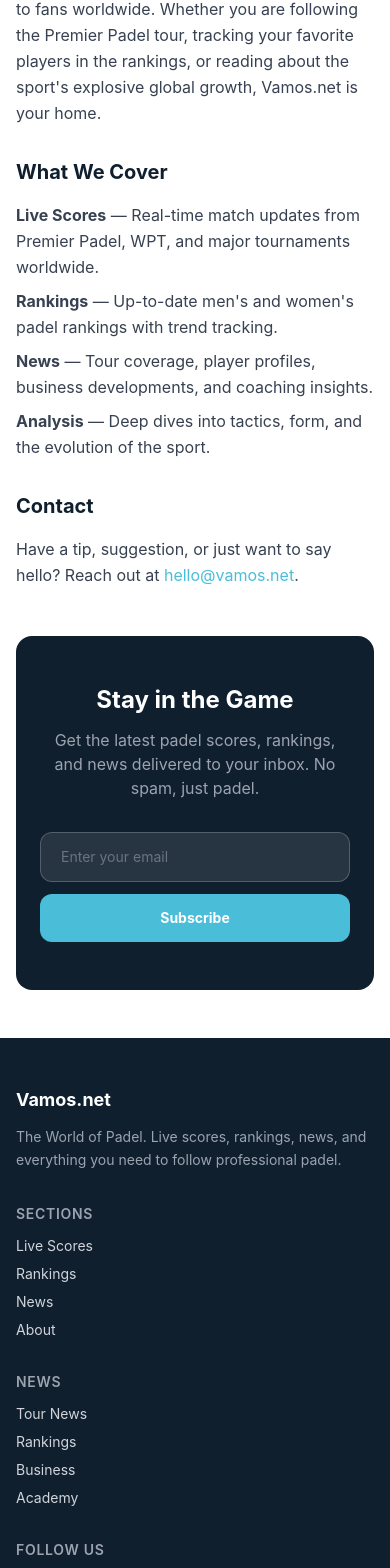
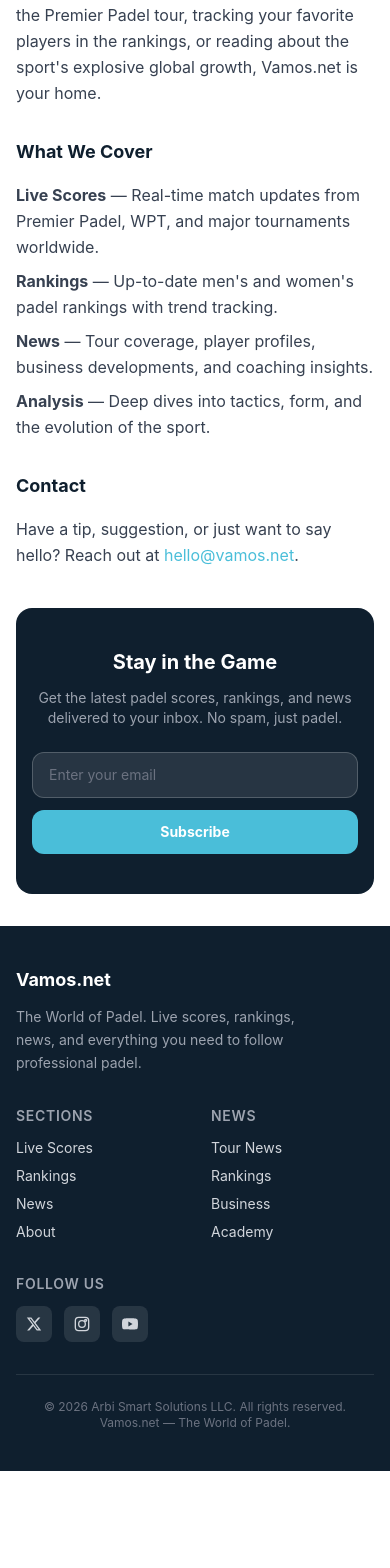
Before and after one commit to serenity42-ai/vamos-net, a Next.js app: page /about in a window 390 px wide. Shown: the part 333-1901 px from the top of the page. After the commit the page ends 1804 px from the top, so only its background shows below. Built offline with nearby package versions, Linux system fonts and the light colour scheme.

Commit message:
Footer: copyright updated to Arbi Smart Solutions LLC

```diff
--- a/src/app/about/page.tsx
+++ b/src/app/about/page.tsx
@@ -2,10 +2,10 @@
 
 export default function AboutPage() {
   return (
-    <main className="max-w-4xl mx-auto px-4 sm:px-6 lg:px-8 py-12">
-      <h1 className="text-3xl font-bold text-[#0F1F2E] mb-6">About Vamos.net</h1>
+    <main className="max-w-4xl mx-auto px-4 sm:px-6 lg:px-8 py-8 sm:py-12">
+      <h1 className="text-2xl sm:text-3xl font-bold text-[#0F1F2E] mb-6">About Vamos.net</h1>
 
-      <div className="prose prose-lg max-w-none text-gray-700 leading-relaxed mb-12">
+      <div className="prose prose-sm sm:prose-lg max-w-none text-gray-700 leading-relaxed mb-10 sm:mb-12 break-words">
         <p>
           <strong>Vamos.net</strong> is the definitive platform for the world of padel. We bring you live scores,
           real-time rankings, in-depth news coverage, and everything you need to follow the fastest-growing
@@ -17,7 +17,7 @@
           explosive global growth, Vamos.net is your home.
         </p>
 
-        <h2 className="text-xl font-bold text-[#0F1F2E] mt-8 mb-4">What We Cover</h2>
+        <h2 className="text-lg sm:text-xl font-bold text-[#0F1F2E] mt-8 mb-4">What We Cover</h2>
         <ul className="space-y-2">
           <li><strong>Live Scores</strong> &mdash; Real-time match updates from Premier Padel, WPT, and major tournaments worldwide.</li>
           <li><strong>Rankings</strong> &mdash; Up-to-date men&apos;s and women&apos;s padel rankings with trend tracking.</li>
@@ -25,7 +25,7 @@
           <li><strong>Analysis</strong> &mdash; Deep dives into tactics, form, and the evolution of the sport.</li>
         </ul>
 
-        <h2 className="text-xl font-bold text-[#0F1F2E] mt-8 mb-4">Contact</h2>
+        <h2 className="text-lg sm:text-xl font-bold text-[#0F1F2E] mt-8 mb-4">Contact</h2>
         <p>
           Have a tip, suggestion, or just want to say hello? Reach out at{" "}
           <a href="mailto:hello@vamos.net" className="text-[#4ABED9] hover:underline">hello@vamos.net</a>.
--- a/src/app/layout.tsx
+++ b/src/app/layout.tsx
@@ -19,7 +19,7 @@
 export default function RootLayout({ children }: { children: React.ReactNode }) {
   return (
     <html lang="en">
-      <body className="bg-white text-[#0F1F2E] min-h-screen flex flex-col">
+      <body className="bg-white text-[#0F1F2E] min-h-screen flex flex-col overflow-x-hidden">
         <Header />
         <div className="flex-1">{children}</div>
         <Footer />
--- a/src/components/Footer.tsx
+++ b/src/components/Footer.tsx
@@ -3,12 +3,12 @@
 export default function Footer() {
   return (
     <footer className="bg-[#0F1F2E] text-white">
-      <div className="max-w-7xl mx-auto px-4 sm:px-6 lg:px-8 py-12">
-        <div className="grid grid-cols-1 sm:grid-cols-2 lg:grid-cols-4 gap-8">
+      <div className="max-w-7xl mx-auto px-4 sm:px-6 lg:px-8 py-10 sm:py-12">
+        <div className="grid grid-cols-2 sm:grid-cols-2 lg:grid-cols-4 gap-8">
           {/* Brand */}
-          <div>
+          <div className="col-span-2 sm:col-span-2 lg:col-span-1">
             <h3 className="text-lg font-bold mb-3">Vamos.net</h3>
-            <p className="text-gray-400 text-sm leading-relaxed">
+            <p className="text-gray-400 text-sm leading-relaxed max-w-xs">
               The World of Padel. Live scores, rankings, news, and everything you need to follow professional padel.
             </p>
           </div>
@@ -36,7 +36,7 @@
           </div>
 
           {/* Social */}
-          <div>
+          <div className="col-span-2 sm:col-span-1">
             <h4 className="text-sm font-semibold uppercase tracking-wider text-gray-400 mb-3">Follow Us</h4>
             <div className="flex gap-3">
               <a href="#" className="w-9 h-9 rounded-lg bg-white/10 flex items-center justify-center text-gray-300 hover:bg-[#4ABED9] hover:text-white transition-colors" aria-label="Twitter / X">
@@ -52,8 +52,8 @@
           </div>
         </div>
 
-        <div className="mt-10 pt-8 border-t border-white/10 text-center text-sm text-gray-500">
-          &copy; {new Date().getFullYear()} Vamos.net — The World of Padel. All rights reserved.
+        <div className="mt-8 sm:mt-10 pt-6 sm:pt-8 border-t border-white/10 text-center text-xs sm:text-sm text-gray-500">
+          &copy; {new Date().getFullYear()} Arbi Smart Solutions LLC. All rights reserved. Vamos.net — The World of Padel.
         </div>
       </div>
     </footer>
--- a/src/components/NewsletterSignup.tsx
+++ b/src/components/NewsletterSignup.tsx
@@ -14,11 +14,11 @@
   };
 
   return (
-    <section className="bg-[#0F1F2E] rounded-2xl px-6 py-12 sm:px-12 text-center">
-      <h2 className="text-2xl sm:text-3xl font-bold text-white mb-3">
+    <section className="bg-[#0F1F2E] rounded-2xl px-4 py-10 sm:px-8 sm:py-12 md:px-12 text-center">
+      <h2 className="text-xl sm:text-2xl md:text-3xl font-bold text-white mb-3">
         Stay in the Game
       </h2>
-      <p className="text-gray-400 mb-8 max-w-md mx-auto">
+      <p className="text-gray-400 text-sm sm:text-base mb-6 sm:mb-8 max-w-md mx-auto">
         Get the latest padel scores, rankings, and news delivered to your inbox. No spam, just padel.
       </p>
 
@@ -30,17 +30,17 @@
             onChange={(e) => setEmail(e.target.value)}
             placeholder="Enter your email"
             required
-            className="flex-1 px-5 py-3.5 bg-white/10 border border-white/20 rounded-xl text-white placeholder-gray-500 outline-none focus:border-[#4ABED9] focus:ring-2 focus:ring-[#4ABED9]/20 transition-all text-sm"
+            className="flex-1 px-4 sm:px-5 py-3 sm:py-3.5 bg-white/10 border border-white/20 rounded-xl text-white placeholder-gray-500 outline-none focus:border-[#4ABED9] focus:ring-2 focus:ring-[#4ABED9]/20 transition-all text-sm"
           />
           <button
             type="submit"
-            className="px-8 py-3.5 bg-[#4ABED9] hover:bg-[#3ba8c2] text-white font-bold rounded-xl transition-colors text-sm whitespace-nowrap"
+            className="px-6 sm:px-8 py-3 sm:py-3.5 bg-[#4ABED9] hover:bg-[#3ba8c2] text-white font-bold rounded-xl transition-colors text-sm whitespace-nowrap"
           >
             Subscribe
           </button>
         </form>
       ) : (
-        <div className="bg-[#3CB371]/15 border border-[#3CB371]/30 rounded-xl px-6 py-4 max-w-md mx-auto">
+        <div className="bg-[#3CB371]/15 border border-[#3CB371]/30 rounded-xl px-4 sm:px-6 py-4 max-w-md mx-auto">
           <p className="text-[#3CB371] font-semibold">You are on the list.</p>
           <p className="text-gray-400 text-sm mt-1">We will notify you with the latest updates.</p>
         </div>
```
